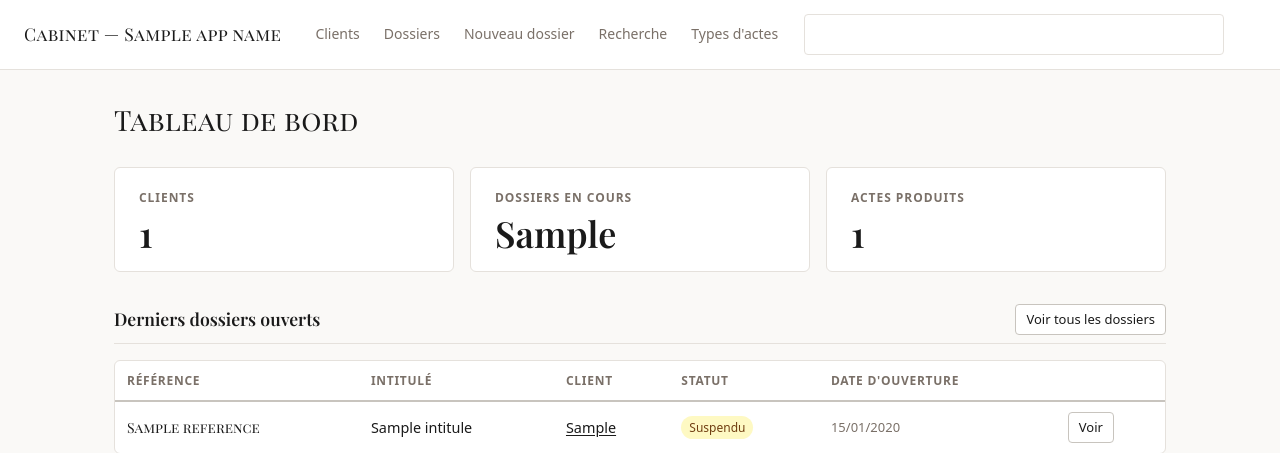
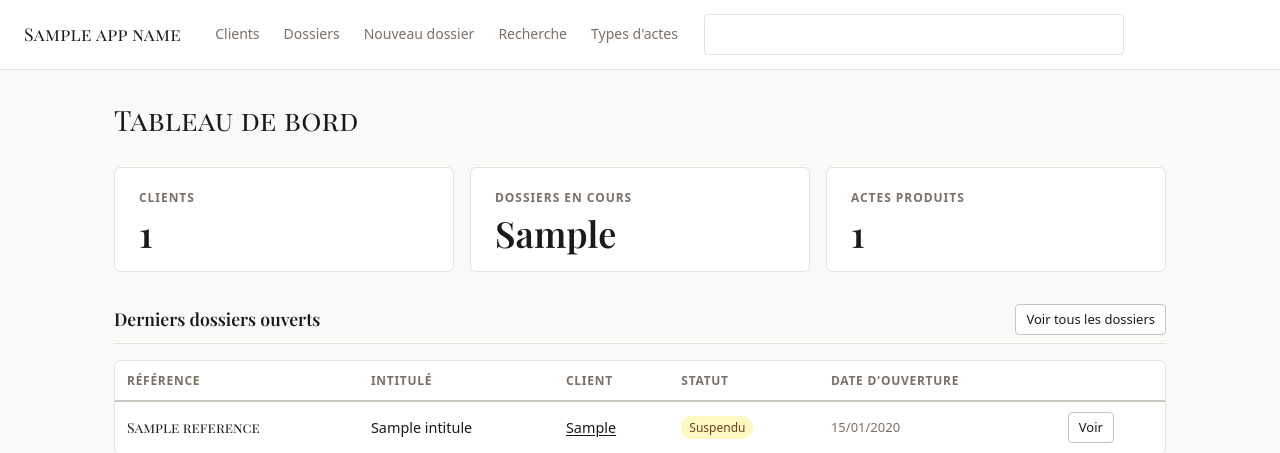
Before and after one commit to ricboro/cabinet-juridique, a FastAPI app: template app/templates/pages/dashboard.html in a window 1280 px wide. Shown: the top 453 px of the page. Run offline with FastAPI, Linux system fonts and the light colour scheme; the template is opened without the code that fills it: most values are stand-ins (such as "Sample title", 1, 10 or a date in 2020); some libraries are stand-ins or nearby versions; some web fonts are replaced.

Commit message:
fix: APP_NAME → Mon cabinet + simplification logo header

```diff
--- a/app/main.py
+++ b/app/main.py
@@ -16,7 +16,7 @@ from app.auth import (
 )
 from app import crud
 
-APP_NAME = "Cabinet Juridique"
+APP_NAME = "Mon cabinet"
 
 # CSRF : non implémenté — l'outil est restreint au réseau Tailscale (accès interne uniquement).
 # A implémenter (ex: starlette-csrf) si l'outil est un jour exposé sur internet.
--- a/app/templates/base.html
+++ b/app/templates/base.html
@@ -14,7 +14,7 @@
 
   {# ── Header ── #}
   <header class="site-header">
-    <a href="{{ url_for('dashboard') }}" class="logo">Cabinet — {{ app_name }}</a>
+    <a href="{{ url_for('dashboard') }}" class="logo">{{ app_name }}</a>
 
     <div class="header-center">
       <nav class="nav-links">
```
